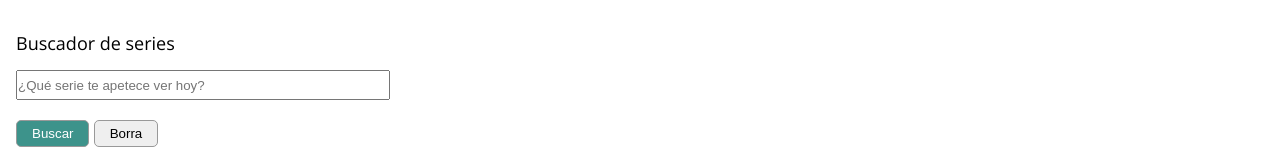
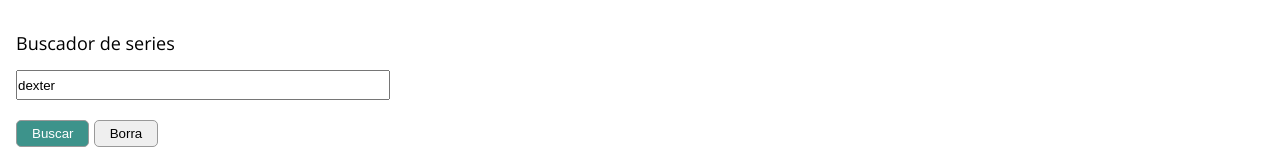
Before and after one commit to Adalab/modulo-2-evaluacion-final-anaapezteguia, a website: page docs/index.html in a window 1280 px wide. Shown: the part 213-373 px from the top of the page. Drawn offline with nearby package versions, Linux system fonts and the light colour scheme; no server answers.

Commit message:
Run docs to update

```diff
--- a/docs/index.html
+++ b/docs/index.html
@@ -22,14 +22,22 @@
           <h2 class="page__main--title">Bienvenidos</h2>
           <fieldset class="page__main--fieldset">
             <label for="setSeries" class="page__main--label">Buscador de series</label>
-            <input placeholder ="¿Qué serie te apetece ver hoy?" type="text" id="setSeries" name="setSeries" class="page__main--input js-seriesInput">
+            <input placeholder ="¿Qué serie te apetece ver hoy?" type="text" id="setSeries" name="setSeries" class="page__main--input js-seriesInput" value="dexter">
                     <input type="submit" class="page__main--button search js-searchBtn" value="Buscar" />
                     <input type="reset" class="page__main--button js-resetBtn" value="Borra" />
           </fieldset>
           <div class="page__main--results">
             <h2 class="subtitle">Resultados de búsqueda</h2>
             <ul class="searchList js-searchList">
-
+              <!-- Aquí empieza el código que vamos a generar desde JS -->
+              <!-- <li class="searchList__li js-series">
+                <div class="searchList__fav">
+                <img class="js-movieImg" src="" alt="" title="" size="210x295">
+                <h3 class="searchList__title js-movieTitle">Serie · ID:<span>X</span></h3>
+                </div>
+                </li>
+              </li> -->
+              <!-- Aquí acaba el código que vamos a generar desde JS -->
             </ul>
 
           </div>
```
Also changed, not shown: docs/assets/css/main.css (+1 -1 lines), docs/assets/js/main.js (+1 -1 lines), 1 other file.
